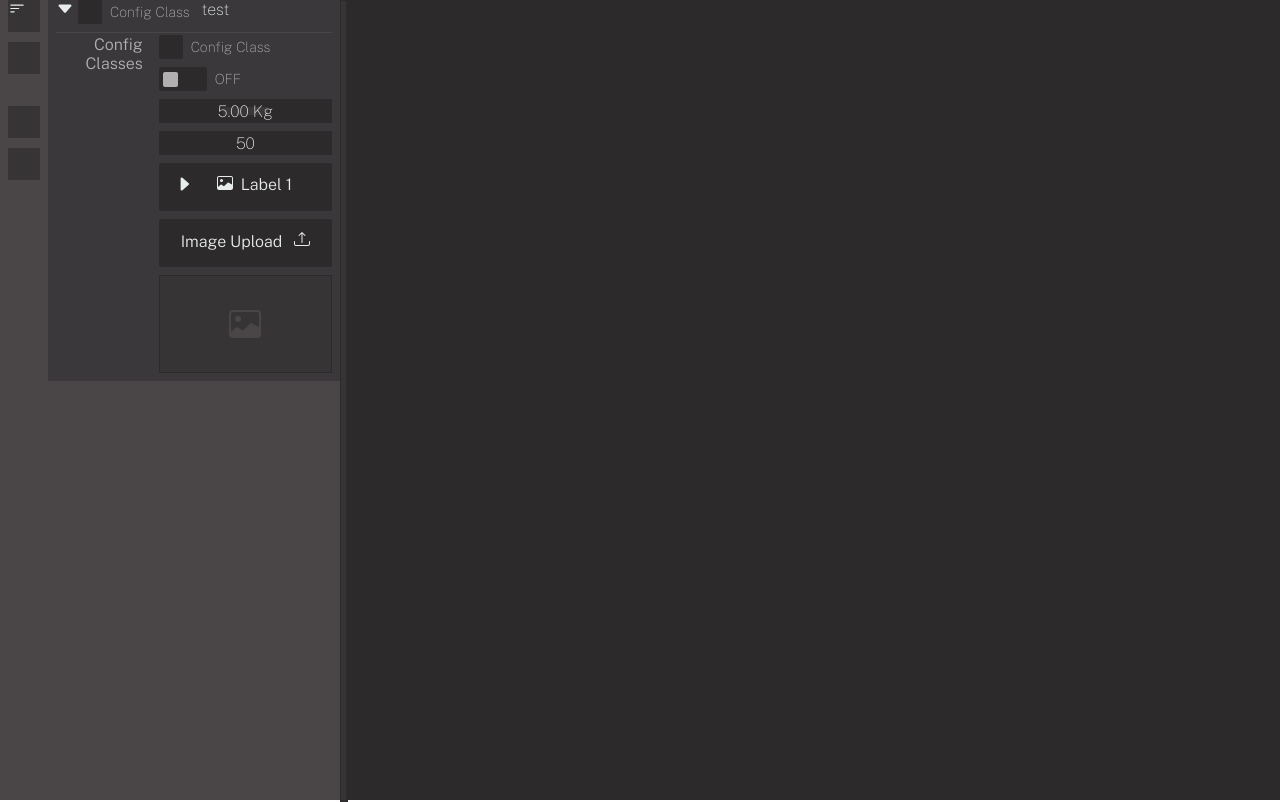
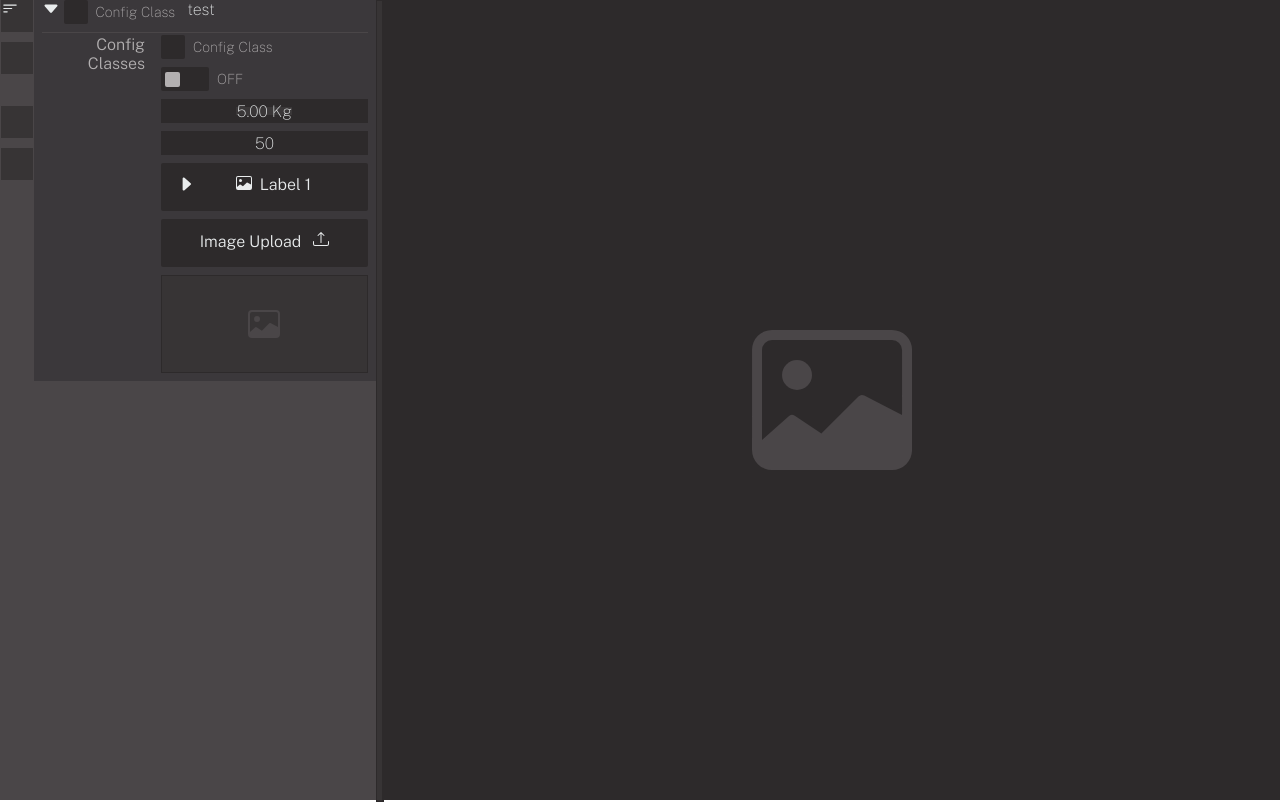
Before and after one commit to merilleo/pixelSorting, a Svelte app: page / in a window 1280 px wide. Built offline with nearby package versions, Linux system fonts and the light colour scheme.

Commit message:
feat: WIP - added imagePreview component
feat: used tool class instead of config object

```diff
--- a/src/App.svelte
+++ b/src/App.svelte
@@ -5,8 +5,10 @@
     import ToolboxGroup from "./components/toolbox-panels/ToolboxPanelGroup.svelte";
     import ToolboxPanelButton from "./components/toolbox-panels/ToolboxPanelButton.svelte";
     import ToolPanelBuilder from "./components/tool-panels/ToolPanelBuilder.svelte";
-    import UIConfig from "./core/tools/linear/UIConfig";
+    import ImagePreview from "./components/generals/ImagePreview.svelte";
+    import {Linear} from "./core/tools/linear/Linear";
 
+    let linear = new Linear();
 </script>
 
 <main class="bg-darkest">
@@ -21,7 +23,12 @@
         </ToolboxGroup>
     </ToolboxPanel>
 
-    <ToolPanelBuilder config="{UIConfig}" />
+    <ToolPanelBuilder config="{linear.uiConfig}" />
+
+    <div class="content">
+        <ImagePreview imageUrl=""/>
+
+    </div>
 </main>
 
 <style>
@@ -34,4 +41,10 @@
             height: 100dvh;
         }
     }
+    .content {
+        width: 100%;
+        display: flex;
+        justify-content: center;
+        align-items: center;
+    }
 </style>
--- /dev/null
+++ b/src/components/generals/ImagePreview.svelte
@@ -0,0 +1,22 @@
+<script lang="ts">
+    import Spinner from "./Spinner.svelte";
+    import Icon from "./Icon.svelte";
+
+    export let imageUrl = "";
+    export let isLoading = false;
+</script>
+
+<div class="image-preview">
+    {#if isLoading}
+        <div class="loading-text">Loading Image</div>
+        <Spinner />
+    {:else if imageUrl === "" && !isLoading}
+        <Icon icon="image" size="{10}" fill="mid"/>
+    {:else if imageUrl !== "" && !isLoading}
+        <img src="{imageUrl}" alt="" />
+    {/if}
+</div>
+
+<style>
+
+</style>
--- a/src/components/tool-panels/ToolPanel.svelte
+++ b/src/components/tool-panels/ToolPanel.svelte
@@ -1,7 +1,7 @@
 <script lang="ts">
     import Resizer from "./utils/Resizer.svelte";
 
-    let width: number = 300;
+    let width: number = 500;
 
 </script>
 
--- a/src/core/tools/linear/Linear.ts
+++ b/src/core/tools/linear/Linear.ts
@@ -1,7 +1,7 @@
 import UIConfig from "./UIConfig";
 import Tool from "../Tool";
 
-class Linear extends Tool {
+export class Linear extends Tool {
     constructor() {
         super("linear", UIConfig);
     }
```
Also changed, not shown: src/components/generals/ObjectLogger.svelte (deleted, +0 -19 lines), documentation/AiPrompts.txt.
